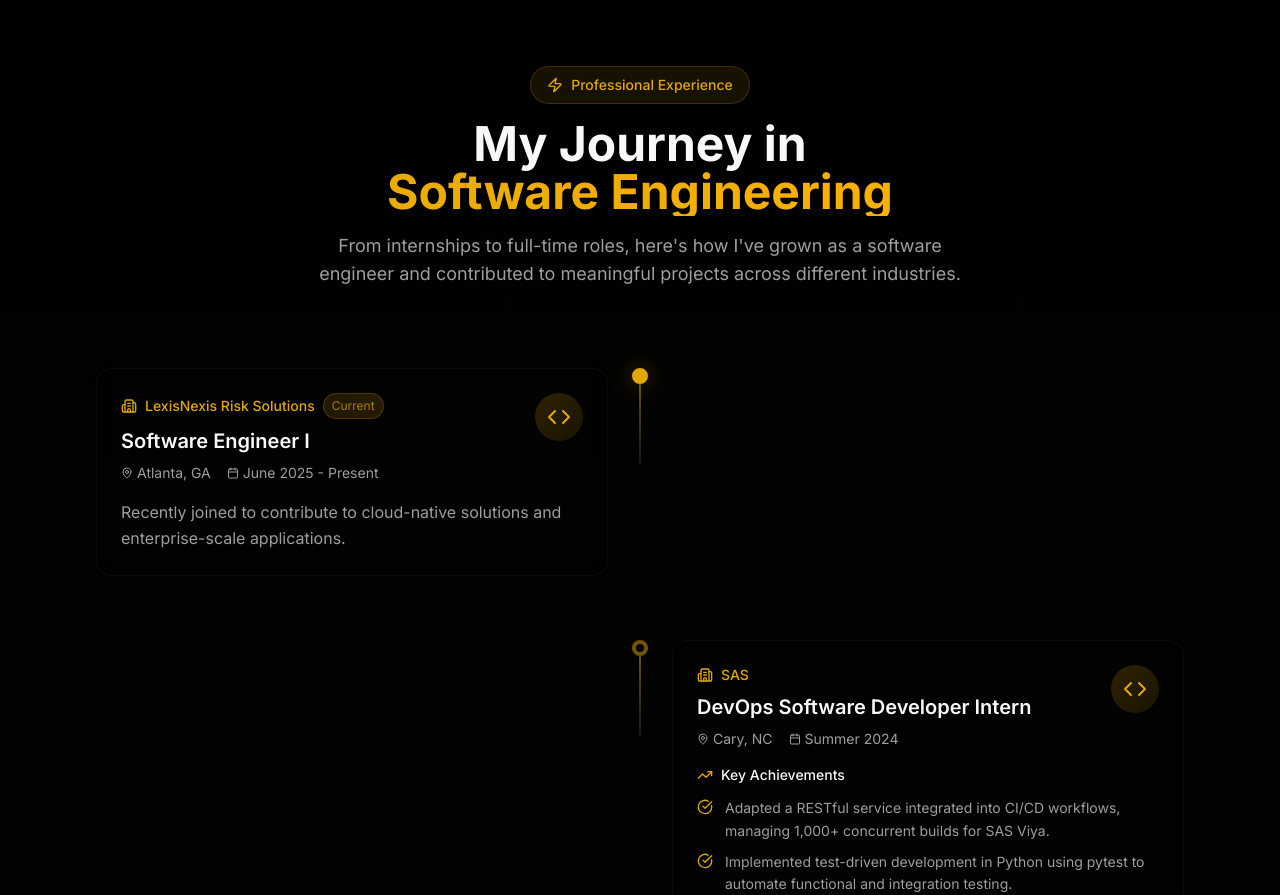
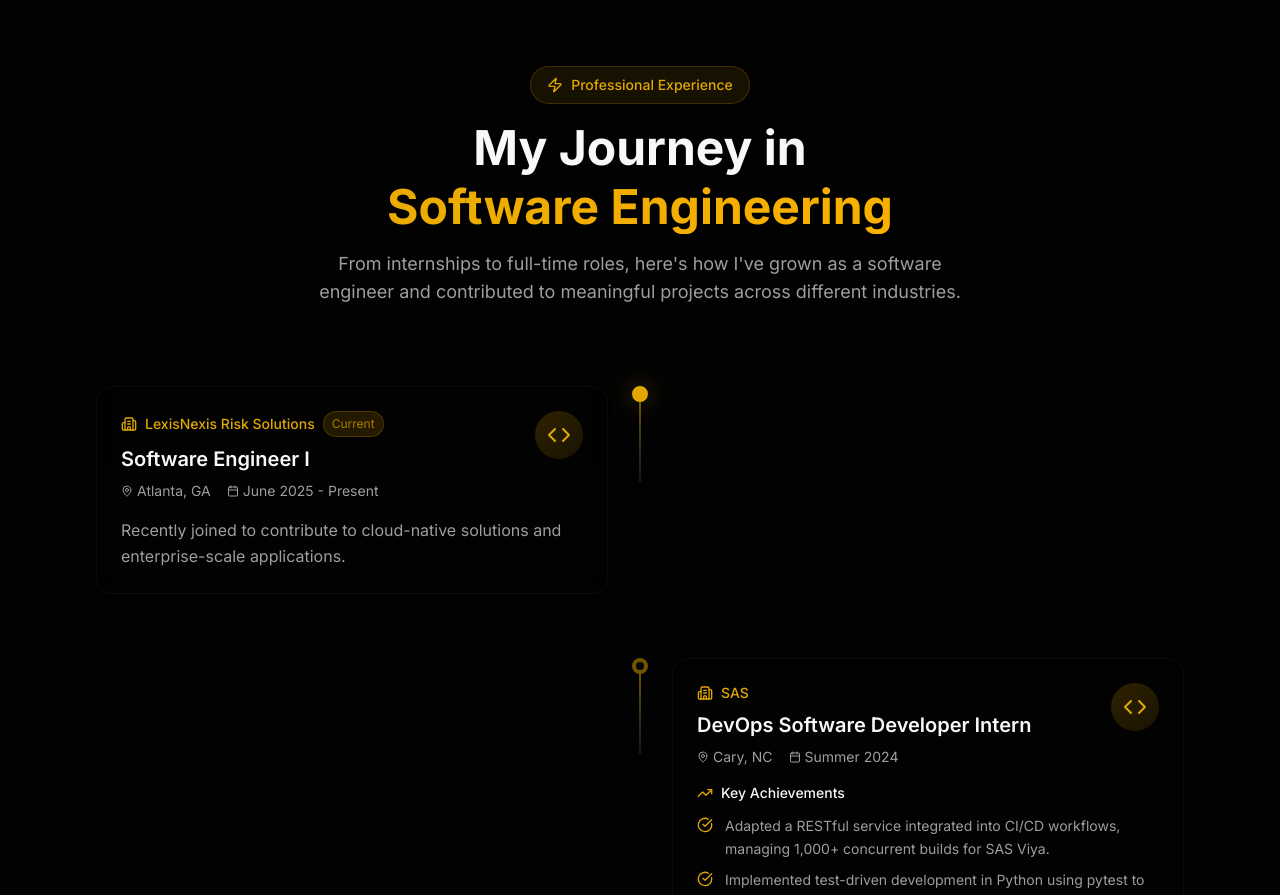
Before and after one commit to azandeporter/azande, a Next.js app in the folder new-portfolio/new-portfolio/: page / in a window 1280 px wide. Shown: the part 2100-2995 px from the top of the page. Built offline with nearby package versions, Linux system fonts and the light colour scheme.

Commit message:
fix experience section

```diff
--- a/new-portfolio/new-portfolio/src/components/experience-section.tsx
+++ b/new-portfolio/new-portfolio/src/components/experience-section.tsx
@@ -253,9 +253,9 @@
             Professional Experience
           </motion.div>
 
-          <h2 className="text-3xl sm:text-4xl lg:text-5xl font-bold text-foreground">
+          <h2 className="text-3xl sm:text-4xl lg:text-5xl font-bold text-foreground leading-tight sm:leading-tight lg:leading-[1.15]">
             My Journey in
-            <span className="block text-gradient">Software Engineering</span>
+            <span className="block text-gradient mt-1">Software Engineering</span>
           </h2>
 
           <p className="text-lg text-muted-foreground max-w-2xl mx-auto">
```
